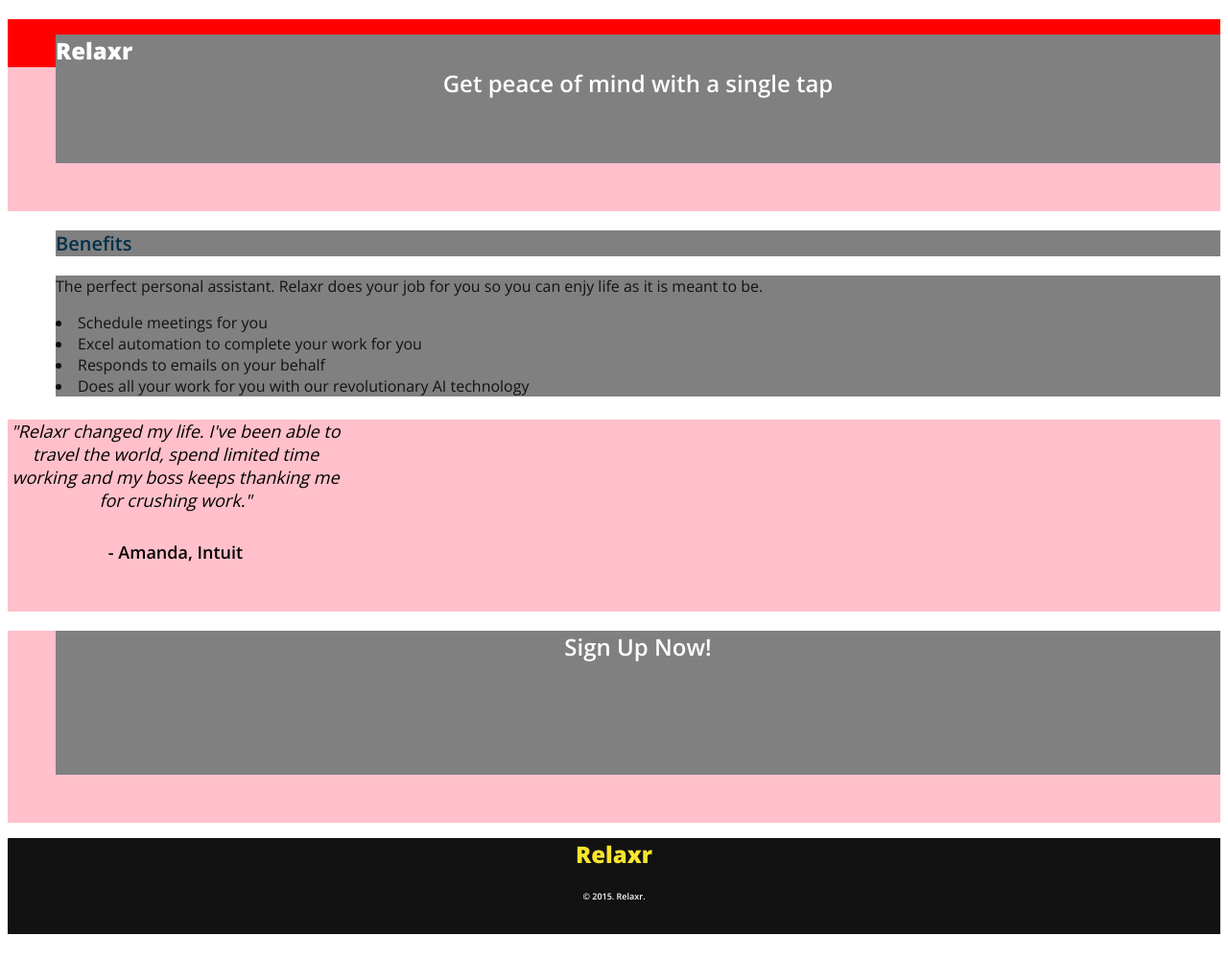
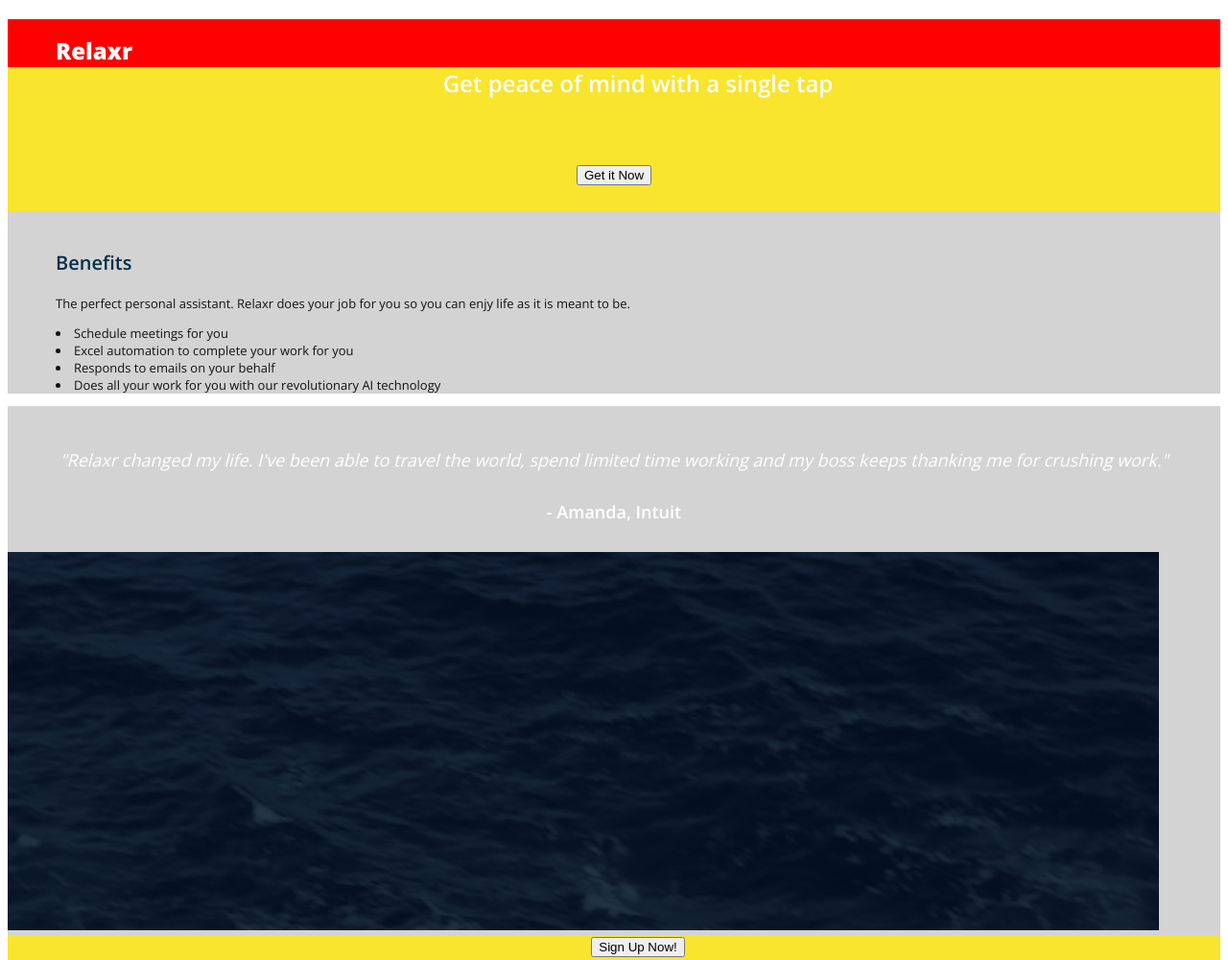
Before and after one commit to carolineyoh/relaxr-landingpage, a plain HTML site: page index.html in a window 1280 px wide. Shown: the top 1000 px of the page at 96% size. Drawn offline with nearby package versions, Linux system fonts and the light colour scheme.

Commit message:
Buttons added

```diff
--- a/css/main.css
+++ b/css/main.css
@@ -7,6 +7,16 @@ header {
 
 body {
   font-family: 'Open Sans', sans-serif;
+}
+
+p {
+  font-weight: 200;
+  font-size: 13px;
+}
+
+li {
+  font-weight: 200;
+  font-size: 13px;
 }
 
 h1 {
@@ -46,25 +56,21 @@ img {
 }
 
 .content {
-	background: grey;
 	height: 75%;
 	margin-left: 50px;
-  margin-top: 10px;
 }
 
 #centered {
 	width: 100%;
 	height: 200px;
-	background: pink;
+	background: #f9e42e;
 	float: center;
   text-align: center;
 }
 
 .container {
-    position: relative;
-    text-align: center;
-    color: white;
-    background-color: green;
+background-color: lightgrey;
+padding-top: 20px;
 }
 
 .yellow {
@@ -89,22 +95,27 @@ img {
 
 .quote {
   width: 350px;
+  float: center;
+  text-align: center;
+  display: inline;
 }
 
-.button1 {
-	display: block;
-	width: 100px;
+.button {
+	width: 1000px;
 	height: 50px;
 	border-radius: 5px;
 	outline: none;
 	background color: #f9e42e;
 	margin: 50px auto;
+  display: block;
+	font-style: 800;
+  font-size: 14px;
 }
 
 footer {
 	background: #121212;
 	width: 100%;
-	height: 100px;
-	float: center;
+	height: 200px;
+  padding-top: 10px;
   text-align: center;
 }
--- a/index.html
+++ b/index.html
@@ -4,8 +4,8 @@
 		<meta charset="utf-8">
 		<meta name="description" content="Your description goes here">
 		<title>Relaxr</title>
-		<link rel="stylesheet" href="css/reset.css" type="text/css">
-		<link rel="stylesheet" href="css/main.css" type="text/css">
+		<link rel="stylesheet" href="css/reset.css" media="screen" type="text/css">
+		<link rel="stylesheet" href="css/main.css" media="screen" type="text/css" />
 		<link href='https://fonts.googleapis.com/css?family=Open%20Sans:200,400,600,800' rel='stylesheet' type='text/css'>
 	</head>
 
@@ -14,14 +14,16 @@
 		<div class="content white">
 			<h1>Relaxr</h1>
 		</div>
+
 	</header>
 
 	<div id="centered">
 		<div class="content white">
 			<h2>Get peace of mind with a single tap</h2>
 		</div>
+		<button>Get it Now</button>
 	</div>
-
+<div class="container lightgrey">
 	<div class="content darkblue">
 			<h3>Benefits</h3>
 	</div>
@@ -35,17 +37,19 @@
 			</ul>
 			</p>
 		</div>
+	</div>
 
-			<div id="centered">
-				<div class="quote">
+<div class="container">
+				<div class="quote white">
 				<h4>"Relaxr changed my life. I've been able to travel the world, spend limited time working and my boss keeps thanking me for crushing work."</h4>
 				<h5>- Amanda, Intuit</h5>
 				</div>
+				<img src="images/testimonial_bg.jpg" position:absolute width:100% max-width: 100%>
 			</div>
 
 			<div id="centered">
-				<div class="content white">
-					<h2>Sign Up Now!</h2>
+				<div class="content">
+					<button>Sign Up Now!</button>
 				</div>
 			</div>
 
@@ -53,6 +57,8 @@
 				<div class="yellow">
 					<h1>Relaxr</h1>
 				</div>
+				<img src="images/twitter.png" height="20" width="20">
+				<img src="images/facebook.png" height="20" width="10">
 				<div class="white">
 					<h6>&copy; 2015. Relaxr.</h6>
 				</div>
```
